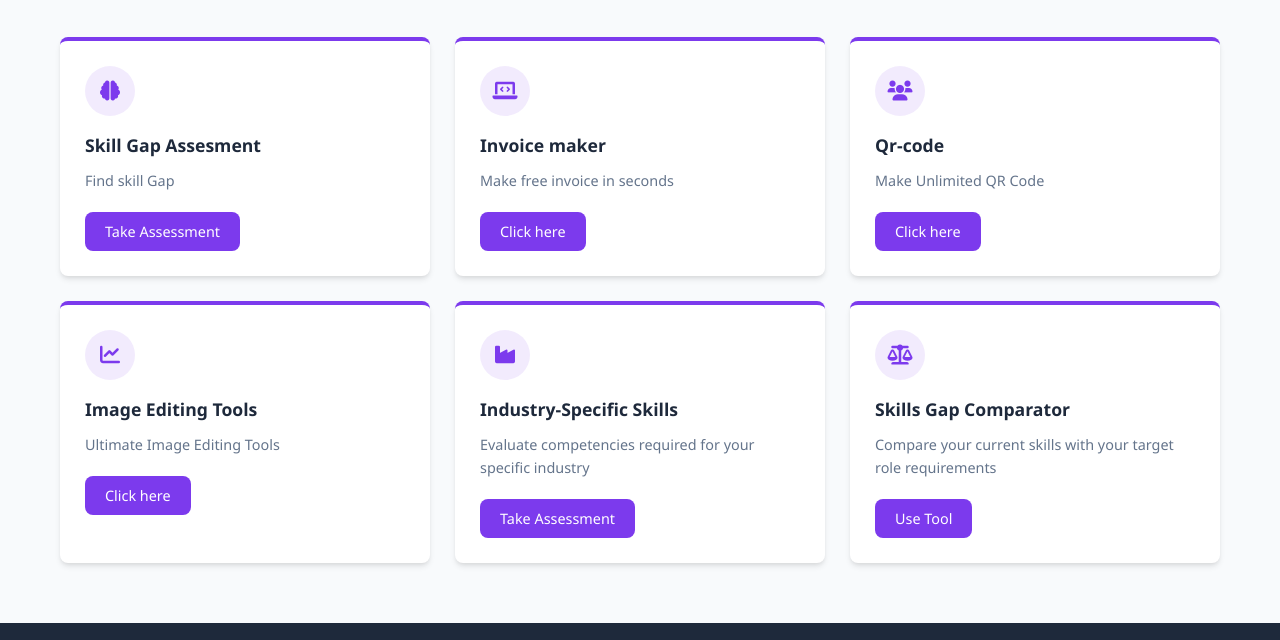
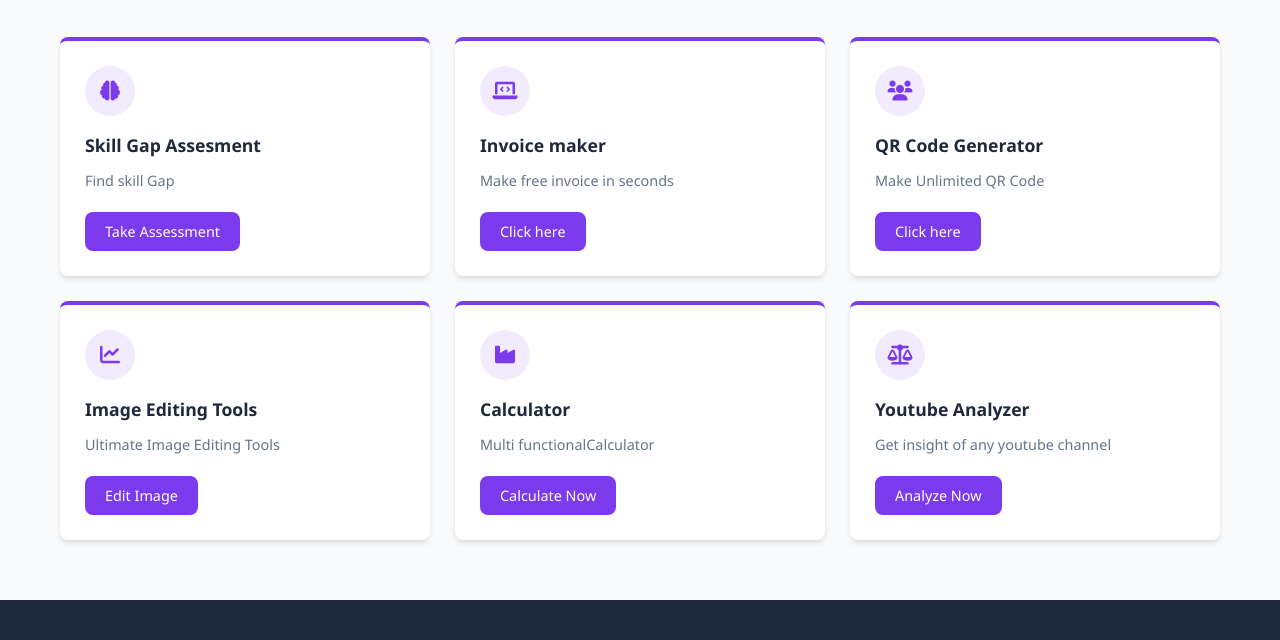
Before and after one commit to Tushar7537/T1, a plain HTML site: page index.html in a window 1280 px wide. Shown: the part 751-1391 px from the top of the page. Drawn offline with Linux system fonts and the light colour scheme.

Commit message:
Update index.html

```diff
--- a/index.html
+++ b/index.html
@@ -659,7 +659,7 @@
                     <div class="tool-icon-container">
                         <i class="fas fa-users"></i>
                     </div>
-                    <h3>Qr-code</h3>
+                    <h3>QR Code Generator</h3>
                     <p>Make Unlimited QR Code</p>
                     <a href="Qr-code.html" class="tool-button">Click here</a>
                 </div>
@@ -670,25 +670,25 @@
                     </div>
                     <h3>Image Editing Tools</h3>
                     <p> Ultimate Image Editing Tools</p>
-                    <a href="image-tools.html" class="tool-button">Click here</a>
+                    <a href="image-tools.html" class="tool-button">Edit Image</a>
                 </div>
 
                 <div class="tool-card">
                     <div class="tool-icon-container">
                         <i class="fas fa-industry"></i>
                     </div>
-                    <h3>Industry-Specific Skills</h3>
-                    <p>Evaluate competencies required for your specific industry</p>
-                    <a href="#" class="tool-button">Take Assessment</a>
+                    <h3>Calculator</h3>
+                    <p>Multi functionalCalculator</p>
+                    <a href="Calculator.html" class="tool-button">Calculate Now</a>
                 </div>
 
                 <div class="tool-card">
                     <div class="tool-icon-container">
                         <i class="fas fa-balance-scale"></i>
                     </div>
-                    <h3>Skills Gap Comparator</h3>
-                    <p>Compare your current skills with your target role requirements</p>
-                    <a href="#" class="tool-button">Use Tool</a>
+                    <h3>Youtube Analyzer</h3>
+                    <p>Get insight of any youtube channel</p>
+                    <a href="YT.html" class="tool-button">Analyze Now</a>
                 </div>
             </div>
         </div>
```
